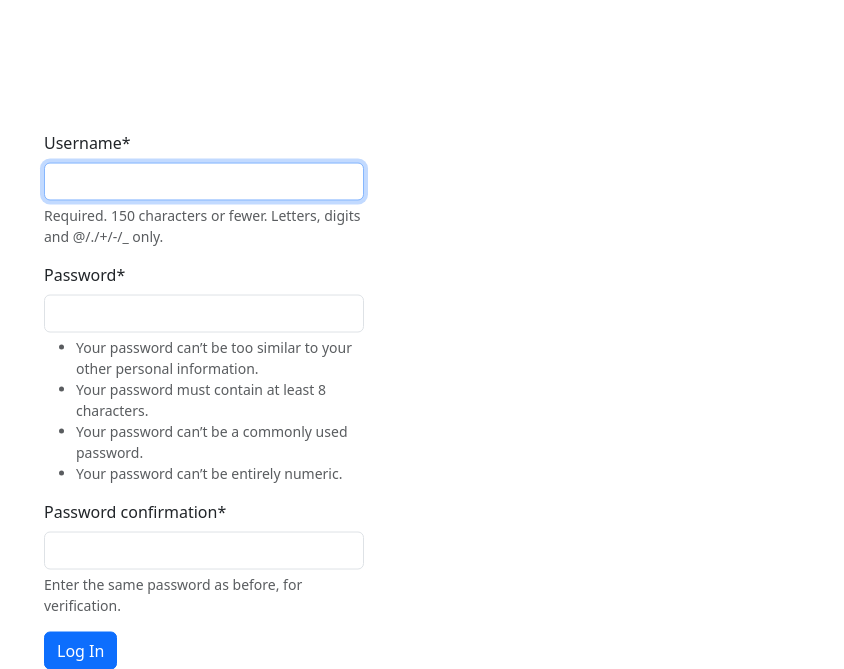
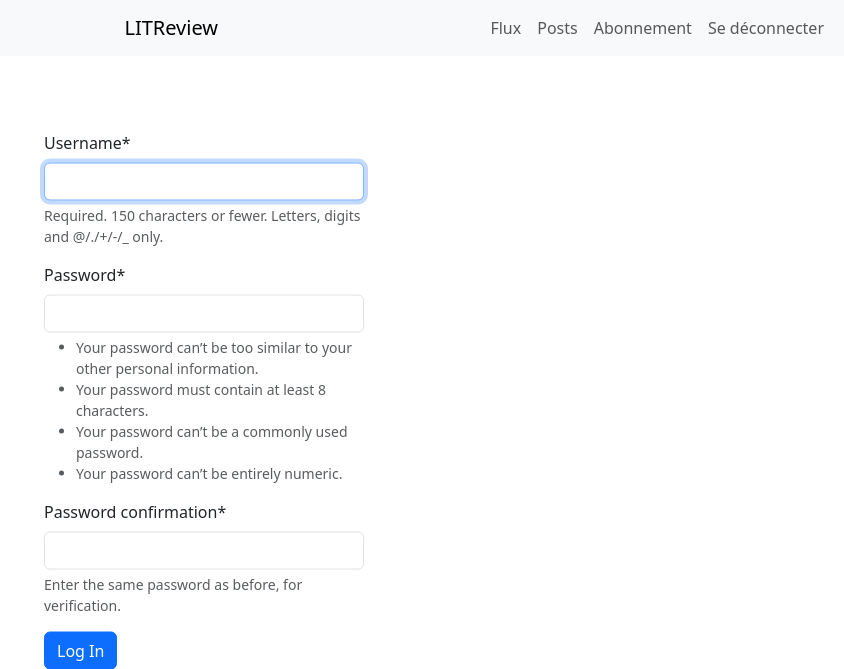
Before and after one commit to Masuchotabe/OC_Projet9, a Django app: page /register/ in a window 1280 px wide. Shown: the top 669 px of the page, without its empty margins (436-1280 px from the left). Run offline with Django 4.2, Linux system fonts and the light colour scheme; some libraries are stand-ins or nearby versions.

Commit message:
Barre de navigation

```diff
--- a/src/reviews/templates/reviews/base.html
+++ b/src/reviews/templates/reviews/base.html
@@ -1,10 +1,10 @@
 {% load static %}
 
 <!DOCTYPE html>
-<html lang="en">
+<html lang="fr">
 <head>
     <meta charset="UTF-8">
-    <title>Title</title>
+    <title>LITReview</title>
     <meta name="viewport" content="width=device-width, initial-scale=1">
     <link rel="stylesheet" href="{% static 'bootstrap/css/bootstrap.css' %}">
     <script src="{% static 'bootstrap/js/bootstrap.bundle.js' %}"></script>
@@ -13,7 +13,37 @@
     {% endblock %}
 </head>
 <body>
-{% block content %}
-{% endblock %}
+<header>
+    <nav class="navbar navbar-expand-sm navbar-light bg-light" aria-label="Barre de navigation">
+        <div class="container-fluid justify-content-between">
+            <div class="balance" style="width: 300px;"></div>
+            <a class="navbar-brand " href="{% url 'home' %}">LITReview</a>
+            <button class="navbar-toggler" type="button" data-bs-toggle="collapse" data-bs-target="#navbarItems"
+                    aria-controls="navbarItems" aria-expanded="false" aria-label="Toggle navigation">
+                <span class="navbar-toggler-icon"></span>
+            </button>
+            <div class="collapse navbar-collapse flex-grow-0" id="navbarItems">
+                <ul class="navbar-nav">
+                    <li class="nav-item">
+                        <a class="nav-link" href="{% url 'home' %}">Flux</a>
+                    </li>
+                    <li class="nav-item">
+                        <a class="nav-link" href="#">Posts</a>
+                    </li>
+                    <li class="nav-item">
+                        <a class="nav-link" href="#">Abonnement</a>
+                    </li>
+                    <li class="nav-item">
+                        <a class="nav-link" href="{% url 'logout' %}">Se déconnecter</a>
+                    </li>
+                </ul>
+            </div>
+        </div>
+    </nav>
+</header>
+<div class="container-xl">
+    {% block content %}
+    {% endblock %}
+</div>
 </body>
 </html>
```
